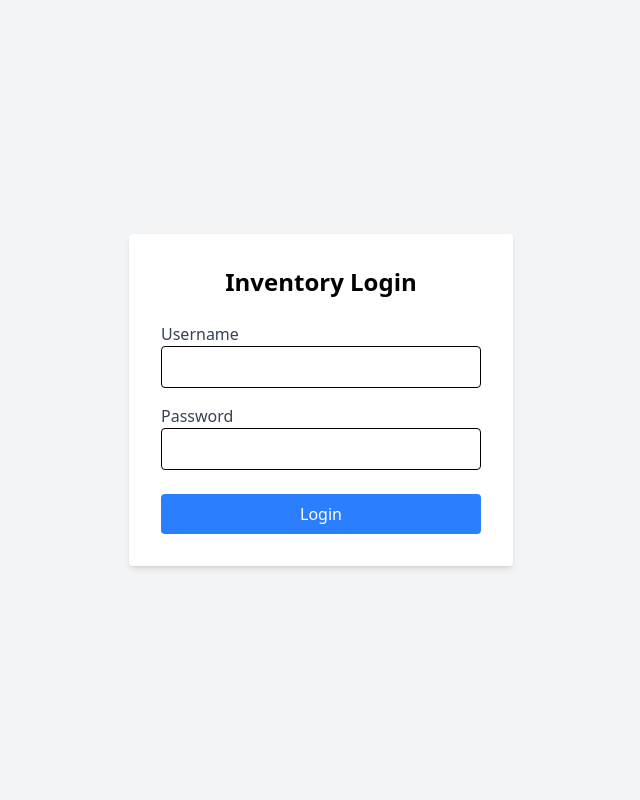
After one commit to terence-h/inventory-webapp, a Flask app: page /login in a window 1280 px wide. The commit adds this page. Shown: the whole page, without its empty margins (319-959 px from the left). Run offline with Flask 3, Linux system fonts and the light colour scheme.

Commit message:
Added active buzzer and login page.

```diff
--- a/app.py
+++ b/app.py
@@ -1,41 +1,188 @@
 # app.py
+from flask import Flask, render_template, redirect, url_for, request, flash, jsonify
+from flask_login import LoginManager, login_user, login_required, logout_user, UserMixin, current_user
+from picamera2 import Picamera2
+from pyzbar.pyzbar import decode
+from PIL import Image, ImageDraw, ImageFont
+import io
+import requests
+import json
 
-from flask import Flask, render_template, Response
-from picamera2 import Picamera2
-from PIL import Image, ImageDraw, ImageFont
-from pyzbar.pyzbar import decode
-import io
+from buzz import buzz
 
 app = Flask(__name__)
+app.secret_key = 'your_secret_key'  # Replace with a secure key
+
+login_manager = LoginManager()
+login_manager.init_app(app)
+login_manager.login_view = 'login'
+
+# Dummy user for authentication
+class User(UserMixin):
+    def __init__(self, id):
+        self.id = id
+
+# User loader callback
+@login_manager.user_loader
+def load_user(user_id):
+    return User(user_id)
 
 # Initialize Picamera2
 picam2 = Picamera2()
 picam2.configure(picam2.create_preview_configuration(main={"format": "RGB888", "size": (640, 480)}))
 picam2.start()
 
+buzz(0.2)
+
+# API Server URL
+API_URL = 'http://BACKEND_PC_IP:PORT/api'  # Replace with your backend API URL
+
+@app.route('/login', methods=['GET', 'POST'])
+def login():
+    if request.method == 'POST':
+        # Get form data
+        username = request.form.get('username')
+        password = request.form.get('password')
+
+        # Authenticate user via .NET API
+        response = requests.post(f'{API_URL}/login', json={'username': username, 'password': password})
+
+        if response.status_code == 200:
+            user_id = response.json().get('user_id')
+            user = User(user_id)
+            login_user(user)
+            flash('Logged in successfully.', 'success')
+            return redirect(url_for('index'))
+        else:
+            flash('Invalid username or password.', 'danger')
+
+    return render_template('login.html')
+
+@app.route('/logout')
+@login_required
+def logout():
+    logout_user()
+    flash('Logged out successfully.', 'success')
+    return redirect(url_for('login'))
+
+@app.route('/')
+@login_required
+def index():
+    return render_template('index.html')
+
+@app.route('/add', methods=['GET', 'POST'])
+@login_required
+def add():
+    if request.method == 'POST':
+        # Get form data
+        product_json = request.form.get('product_json')
+        quantity = request.form.get('quantity')
+
+        try:
+            product_data = json.loads(product_json)
+            product_data['quantity'] = int(quantity)
+        except (json.JSONDecodeError, ValueError) as e:
+            flash('Invalid input data.', 'danger')
+            return redirect(url_for('add'))
+
+        # Send data to .NET API
+        response = requests.post(f'{API_URL}/products', json=product_data)
+
+        if response.status_code == 201:
+            flash('Product added successfully.', 'success')
+            return redirect(url_for('index'))
+        else:
+            flash('Failed to add product.', 'danger')
+
+    return render_template('add.html')
+
+@app.route('/update/<product_id>', methods=['GET', 'POST'])
+@login_required
+def update(product_id):
+    if request.method == 'POST':
+        # Get form data
+        product_json = request.form.get('product_json')
+        quantity = request.form.get('quantity')
+
+        try:
+            product_data = json.loads(product_json)
+            product_data['quantity'] = int(quantity)
+        except (json.JSONDecodeError, ValueError) as e:
+            flash('Invalid input data.', 'danger')
+            return redirect(url_for('update', product_id=product_id))
+
+        # Send update request to .NET API
+        response = requests.put(f'{API_URL}/products/{product_id}', json=product_data)
+
+        if response.status_code == 200:
+            flash('Product updated successfully.', 'success')
+            return redirect(url_for('index'))
+        else:
+            flash('Failed to update product.', 'danger')
+
+    # Fetch existing product data
+    response = requests.get(f'{API_URL}/products/{product_id}')
+    if response.status_code == 200:
+        product = response.json()
+    else:
+        flash('Product not found.', 'danger')
+        return redirect(url_for('index'))
+
+    return render_template('update.html', product=product)
+
+@app.route('/delete/<product_id>', methods=['DELETE'])
+@login_required
+def delete(product_id):
+    # Send delete request to .NET API
+    response = requests.delete(f'{API_URL}/products/{product_id}')
+
+    if response.status_code == 200:
+        return jsonify({'message': 'Product deleted successfully.'}), 200
+    else:
+        return jsonify({'message': 'Failed to delete product.'}), 400
+
+@app.route('/video_feed')
+@login_required
+def video_feed():
+    return Response(gen_frames(),
+                    mimetype='multipart/x-mixed-replace; boundary=frame')
+
 def gen_frames():
     while True:
         # Capture frame from Picamera2
         frame = picam2.capture_array()
 
-        # Convert frame to PIL Image
+        # Convert to PIL Image
         image = Image.fromarray(frame)
 
-        # Detect QR codes in the image
+        # Detect QR codes
         decoded_objects = decode(image)
 
         draw = ImageDraw.Draw(image)
         font = ImageFont.load_default()
 
         for obj in decoded_objects:
+            # Parse JSON data from QR code
+            try:
+                qr_data = json.loads(obj.data.decode('utf-8'))
+                product_id = qr_data.get('productId')
+                batch_no = qr_data.get('batchNo')
+                mfg_date = qr_data.get('mfgDate')
+                mfg_expiry = qr_data.get('mfgExpiry', '')
+
+                # Optional: Automatically add or check inventory
+                # Example: Automatically add to inventory
+                # response = requests.post(f'{API_URL}/products', json=qr_data)
+
+            except json.JSONDecodeError:
+                product_id = batch_no = mfg_date = mfg_expiry = 'Invalid QR Code'
+
             # Get bounding box coordinates
             (x, y, w, h) = obj.rect
             # Draw rectangle around QR code
             draw.rectangle([(x, y), (x + w, y + h)], outline="green", width=2)
             # Annotate the QR code with decoded data
-            qr_data = obj.data.decode('utf-8')
-            qr_type = obj.type
-            text = f"{qr_data} ({qr_type})"
+            text = f"ID: {product_id}\nBatch: {batch_no}"
             draw.text((x, y - 10), text, fill="green", font=font)
 
         # Convert PIL Image to JPEG
@@ -47,15 +194,6 @@ def gen_frames():
         yield (b'--frame\r\n'
                b'Content-Type: image/jpeg\r\n\r\n' + frame + b'\r\n')
 
-@app.route('/')
-def index():
-    return render_template('index.html')
-
-@app.route('/video_feed')
-def video_feed():
-    return Response(gen_frames(),
-                    mimetype='multipart/x-mixed-replace; boundary=frame')
-
 if __name__ == '__main__':
     try:
         app.run(host='0.0.0.0', port=5000, threaded=True)
--- a/static/css/output.css
+++ b/static/css/output.css
@@ -566,6 +566,12 @@
       max-width: 96rem;
     }
   }
+  .mb-4 {
+    margin-bottom: calc(var(--spacing) * 4);
+  }
+  .mb-6 {
+    margin-bottom: calc(var(--spacing) * 6);
+  }
   .block {
     display: block;
   }
@@ -586,6 +592,12 @@
   }
   .inline {
     display: inline;
+  }
+  .inline-flex {
+    display: inline-flex;
+  }
+  .list-item {
+    display: list-item;
   }
   .table {
     display: table;
@@ -614,6 +626,15 @@
   .table-row-group {
     display: table-row-group;
   }
+  .h-screen {
+    height: 100vh;
+  }
+  .w-96 {
+    width: calc(var(--spacing) * 96);
+  }
+  .w-full {
+    width: 100%;
+  }
   .flex-shrink {
     flex-shrink: 1;
   }
@@ -626,6 +647,9 @@
   .grow {
     flex-grow: 1;
   }
+  .border-collapse {
+    border-collapse: collapse;
+  }
   .transform {
     transform: var(--tw-rotate-x) var(--tw-rotate-y) var(--tw-rotate-z) var(--tw-skew-x) var(--tw-skew-y);
   }
@@ -634,6 +658,12 @@
   }
   .flex-wrap {
     flex-wrap: wrap;
+  }
+  .items-center {
+    align-items: center;
+  }
+  .justify-center {
+    justify-content: center;
   }
   .self-end {
     align-self: flex-end;
@@ -648,18 +678,57 @@
     border-style: var(--tw-border-style);
     border-width: 1px;
   }
+  .bg-blue-500 {
+    background-color: var(--color-blue-500);
+  }
+  .bg-gray-100 {
+    background-color: var(--color-gray-100);
+  }
   .bg-sky-500 {
     background-color: var(--color-sky-500);
   }
+  .bg-white {
+    background-color: var(--color-white);
+  }
+  .p-8 {
+    padding: calc(var(--spacing) * 8);
+  }
+  .px-3 {
+    padding-inline: calc(var(--spacing) * 3);
+  }
+  .py-2 {
+    padding-block: calc(var(--spacing) * 2);
+  }
+  .text-center {
+    text-align: center;
+  }
   .text-justify {
     text-align: justify;
+  }
+  .text-2xl {
+    font-size: var(--text-2xl);
+    line-height: var(--tw-leading, var(--text-2xl--line-height));
   }
   .text-3xl {
     font-size: var(--text-3xl);
     line-height: var(--tw-leading, var(--text-3xl--line-height));
   }
+  .text-sm {
+    font-size: var(--text-sm);
+    line-height: var(--tw-leading, var(--text-sm--line-height));
+  }
+  .font-bold {
+    --tw-font-weight: var(--font-weight-bold);
+    font-weight: var(--font-weight-bold);
+  }
   .break-all {
     word-break: break-all;
+  }
+  .text-gray-700 {
+    color: var(--color-gray-700);
+  }
+  .text-white {
+    color: var(--color-white);
   }
   .capitalize {
     text-transform: capitalize;
@@ -684,6 +753,10 @@
   }
   .shadow {
     --tw-shadow: 0 1px 3px 0 var(--tw-shadow-color, rgb(0 0 0 / 0.1)), 0 1px 2px -1px var(--tw-shadow-color, rgb(0 0 0 / 0.1));
+    box-shadow: var(--tw-inset-shadow), var(--tw-inset-ring-shadow), var(--tw-ring-offset-shadow), var(--tw-ring-shadow), var(--tw-shadow);
+  }
+  .shadow-md {
+    --tw-shadow: 0 4px 6px -1px var(--tw-shadow-color, rgb(0 0 0 / 0.1)), 0 2px 4px -2px var(--tw-shadow-color, rgb(0 0 0 / 0.1));
     box-shadow: var(--tw-inset-shadow), var(--tw-inset-ring-shadow), var(--tw-ring-offset-shadow), var(--tw-ring-shadow), var(--tw-shadow);
   }
   .outline {
@@ -736,6 +809,13 @@
   }
   .\[keywords\:node-addon-api\] {
     keywords: node-addon-api;
+  }
+  .hover\:bg-blue-600 {
+    &:hover {
+      @media (hover: hover) {
+        background-color: var(--color-blue-600);
+      }
+    }
   }
 }
 @keyframes spin {
@@ -793,6 +873,10 @@
   syntax: "*";
   inherits: false;
   initial-value: solid;
+}
+@property --tw-font-weight {
+  syntax: "*";
+  inherits: false;
 }
 @property --tw-shadow {
   syntax: "*";
--- /dev/null
+++ b/templates/login.html
@@ -0,0 +1,35 @@
+<!-- templates/login.html -->
+
+<!DOCTYPE html>
+<html lang="en">
+<head>
+    <meta charset="UTF-8">
+    <title>Login - Inventory System</title>
+    <link href="../static/css/output.css" rel="stylesheet">
+</head>
+<body class="bg-gray-100 flex items-center justify-center h-screen">
+    <div class="bg-white p-8 rounded shadow-md w-96">
+        <h2 class="text-2xl font-bold mb-6 text-center">Inventory Login</h2>
+        {% with messages = get_flashed_messages(with_categories=true) %}
+          {% if messages %}
+            {% for category, message in messages %}
+              <div class="mb-4 text-sm text-{{ 'red' if category == 'danger' else 'green' }}-600">
+                {{ message }}
+              </div>
+            {% endfor %}
+          {% endif %}
+        {% endwith %}
+        <form method="POST">
+            <div class="mb-4">
+                <label class="block text-gray-700">Username</label>
+                <input type="text" name="username" required class="w-full px-3 py-2 border rounded">
+            </div>
+            <div class="mb-6">
+                <label class="block text-gray-700">Password</label>
+                <input type="password" name="password" required class="w-full px-3 py-2 border rounded">
+            </div>
+            <button type="submit" class="w-full bg-blue-500 text-white py-2 rounded hover:bg-blue-600">Login</button>
+        </form>
+    </div>
+</body>
+</html>
```
Also changed, not shown: app_test.py (added, +87 -0 lines), buzz.py (added, +17 -0 lines).
